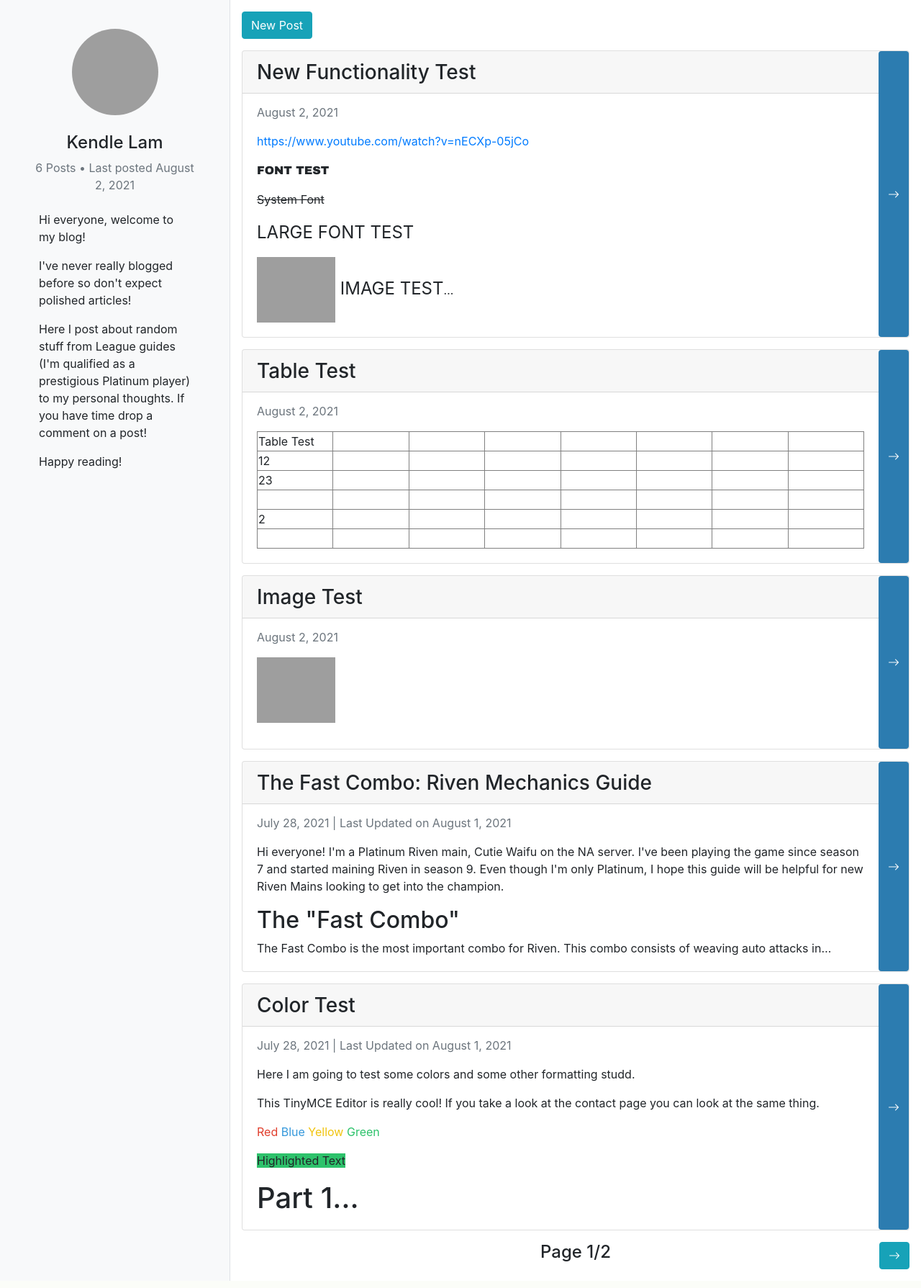
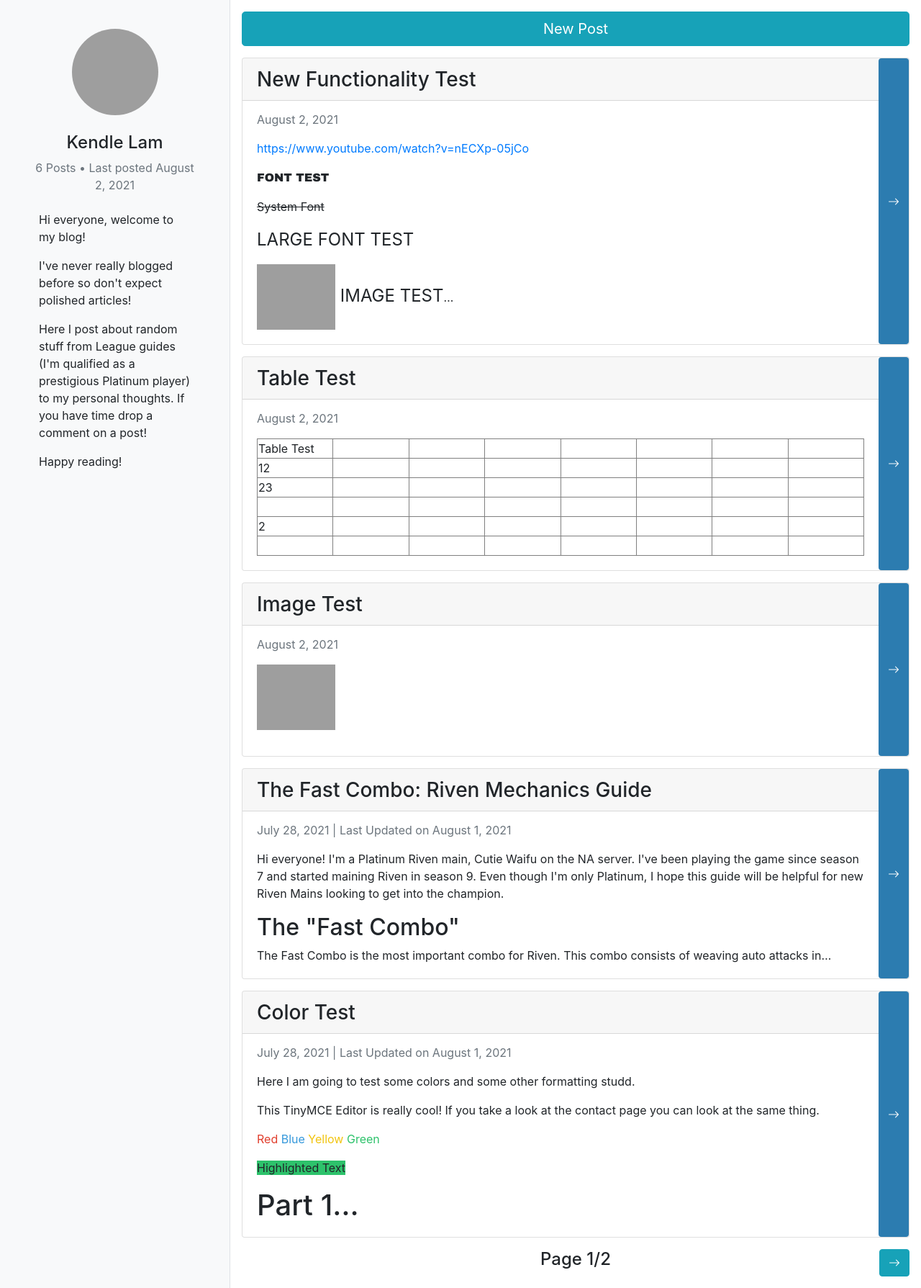
Before and after one commit to GeneralEggnog/animated-octo-funicular, a Flask app: page /blog in a window 1280 px wide. Shown: the part 332-2121 px from the top of the page at 72% size. Run offline with Flask 2, Linux system fonts and the light colour scheme; a user stored in the database is signed in; data comes from the database, SQL or seed files in the repository; some libraries are stand-ins or nearby versions; grey boxes are pictures that could not be loaded.

Commit message:
admin ui changes

```diff
--- a/flaskblog/templates/blog.html
+++ b/flaskblog/templates/blog.html
@@ -28,7 +28,7 @@
         <div class="col-xl-9 col-lg-8 px-3">
             <a id="blogposts"></a>
             {% if current_user.is_authenticated %}
-            <a class="btn btn-info mt-3" href="{{ url_for('posts.new_post') }}">New Post</a>
+            <a class="btn btn-info mt-3 btn-block btn-lg" href="{{ url_for('posts.new_post') }}">New Post</a>
             {% endif %}
             {% for post in posts.items %}
             <a id="{{ post.id }}"></a>
```
